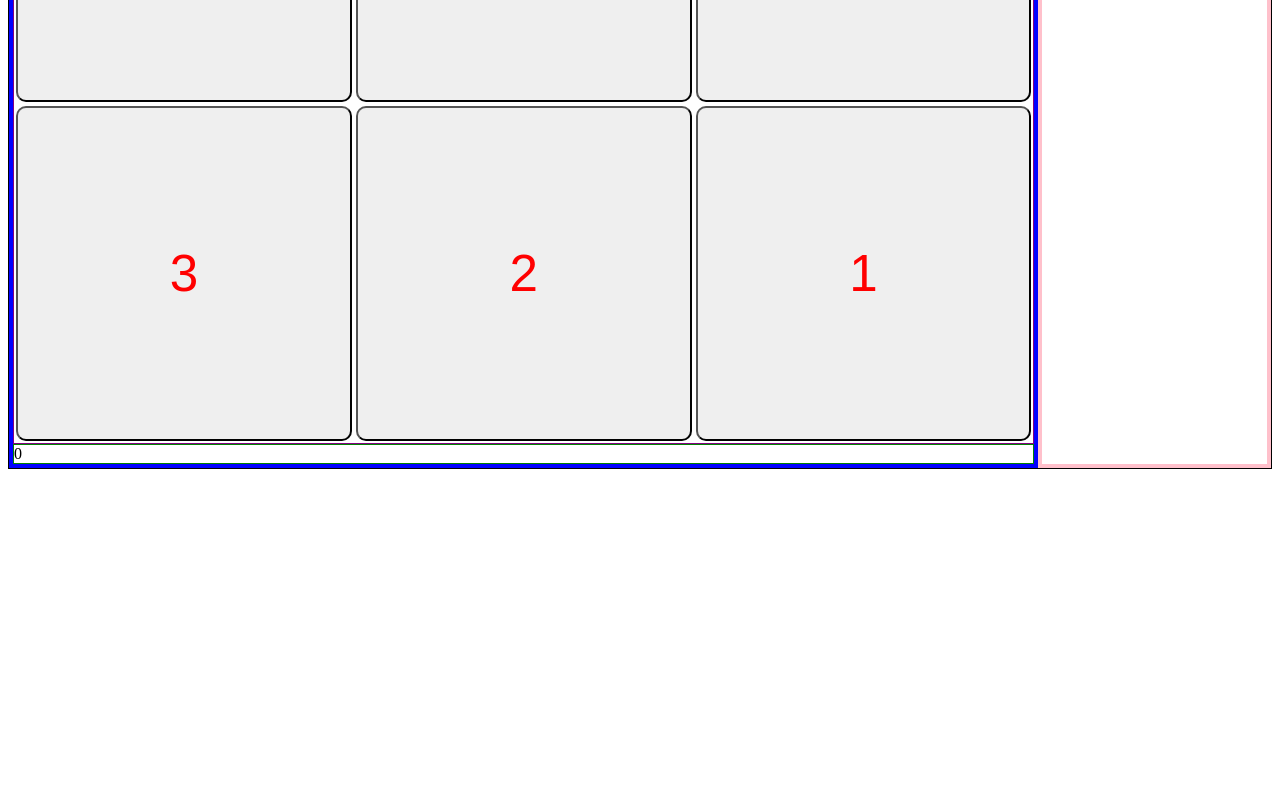
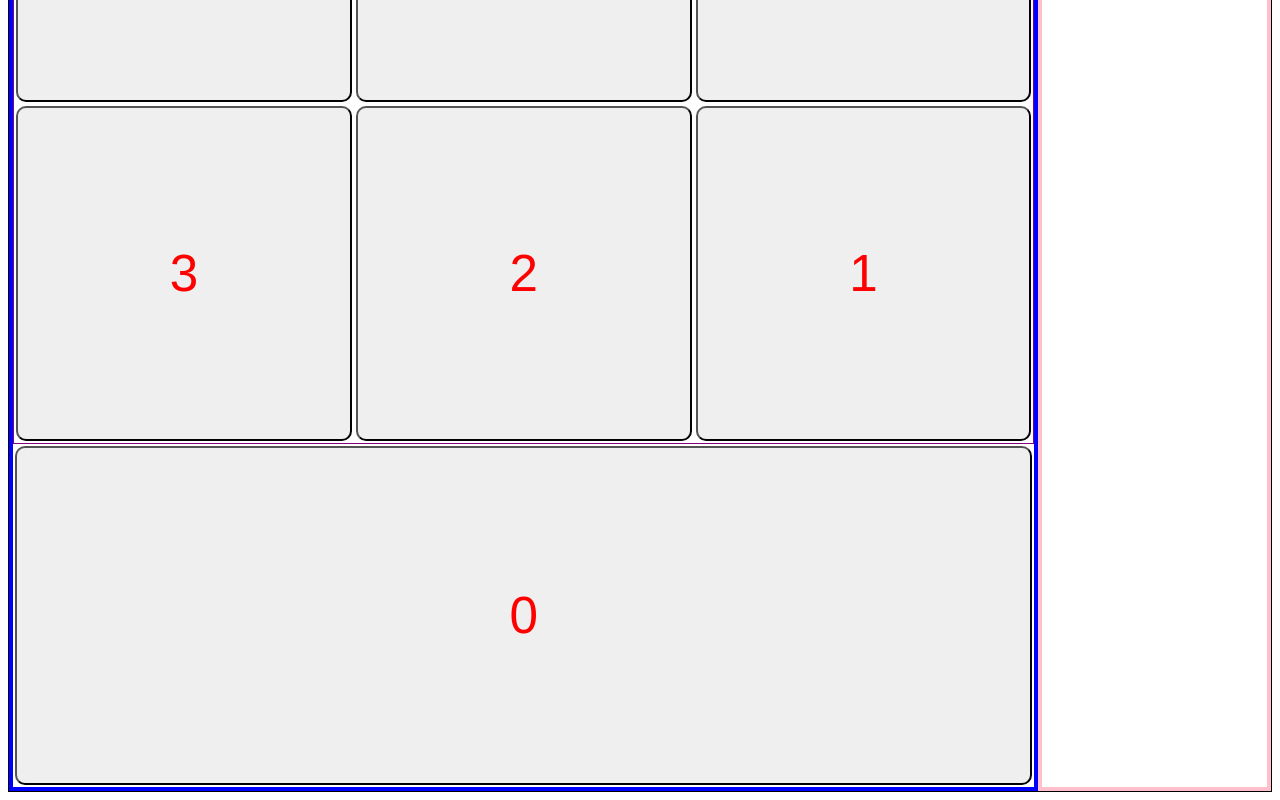
Before and after one commit to Facumasa/full-calculator-html-css-js, a plain HTML site: page index.html in a window 1280 px wide. Shown: the part 610-1410 px from the top of the page. Before the commit the page ends 1087 px from the top, so only its background shows below. Drawn offline with Linux system fonts and the light colour scheme.

Commit message:
Zero butt included and stretches 3x normal number

```diff
--- a/index.html
+++ b/index.html
@@ -12,7 +12,7 @@
     <div id="contLeft">
         <div id="contUp">up</div>
         <div id="contNums"></div>
-        <div id="zeroButt">0</div>
+        <div id="zeroButt"></div>
     </div>
     <div id="contRight">right</div>
 </body>
--- a/script.js
+++ b/script.js
@@ -46,6 +46,7 @@ console.log(operate(1,3,'+'));
 const contnum = document.querySelector("#contNums");
 // the #cointainer is thelling the querySelector that I am looking for something with id="container"
 const contLeft= document.querySelector("#contLeft");
+const contZero = document.querySelector('#zeroButt');
 
 
 for (let index = 9; index > 0; index--) {
@@ -55,7 +56,7 @@ for (let index = 9; index > 0; index--) {
     numbutt.textContent = index;
 }
 
-// const zerobutt = document.createElement('button');
-// container.appendChild(zerobutt);
-// zerobutt.classList.add('numButton');
-// zerobutt.textContent = 0;
+const zerobutt = document.createElement('button');
+contZero.appendChild(zerobutt);
+zerobutt.classList.add('zeroButton');
+zerobutt.textContent = 0;
--- a/styles2.css
+++ b/styles2.css
@@ -10,27 +10,41 @@ body {
 
 #contUp {
     border: 1px solid red;
+    flex-grow: 1;
 }
 
 #contNums {
+    flex-grow: 3; /*grows three times more than contup and zerobutt which are its siblings inside contleft*/
     border: 1px solid purple;
     display: flex;
     flex-wrap: wrap;/* allows numbers to wrap */
 }
 
-.numButton {
+.numButton, .zeroButton{  /* this gives the same parameters to both styles*/
     color: red;
     margin: 2px;
-    flex-basis: calc(33.333% - 4px); /*makes the size of the buttons 1/3 of the container */
-    aspect-ratio: 1; /* Makes the buttons square */
-    font-size: 4vw; /* Makes the font bigger with the button size*/
     cursor: pointer; /*makes the mouse a pointer when hovers over the button*/
     border-radius: 10px; /*rounds button corners */
 }
 
+.numButton {
+    flex-basis: calc(33.333% - 4px); /*makes the size of the buttons 1/3 of the container */
+    aspect-ratio: 1; /* Makes the buttons square */
+    font-size: 4vw; /* Makes the font bigger with the button size*/
+}
+
+.zeroButton{
+     flex-grow: 1; /*makes it stretch horizontally to occupy all the available space (3 normal numbers) */
+     aspect-ratio: 3; /* Makes the buttons square */
+     font-size: 4vw; /* Makes the font bigger with the button size*/
+    }
+
 #zeroButt {
-    border: 1px solid green;
+    display: flex;
+    flex-grow: 1;
 }
+
+
 
 #contRight {
     border: 4px solid pink;
```
